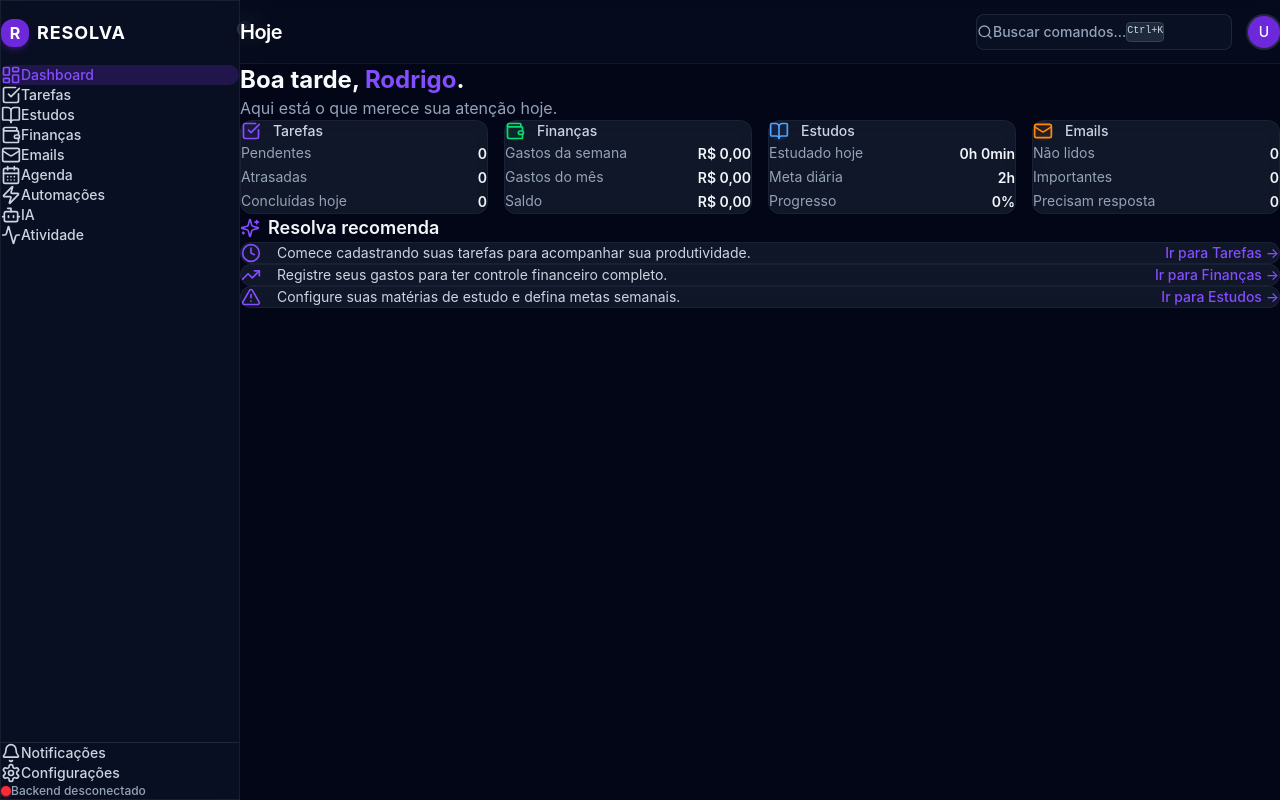
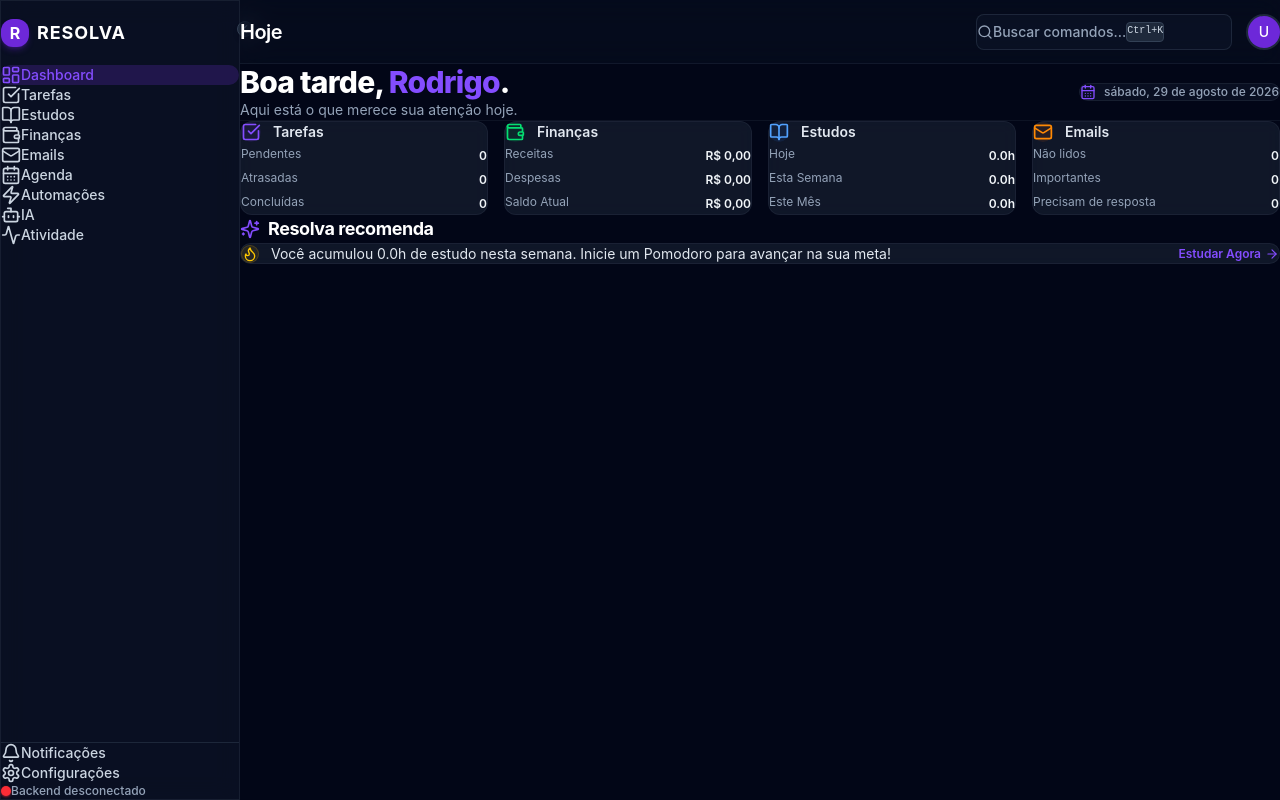
Before and after one commit to rodrgo07/Resolva, a React (Vite) app in the folder apps/desktop/: page / in a window 1280 px wide. Built offline with nearby package versions, Linux system fonts and the light colour scheme; no server answers.

Commit message:
feat: Fase 5 - Dashboard

```diff
--- a/apps/desktop/src/features/dashboard/page.tsx
+++ b/apps/desktop/src/features/dashboard/page.tsx
@@ -1,47 +1,89 @@
-import { getGreeting } from "@/lib/utils";
+import { useEffect, useState } from "react";
+import { getGreeting, formatCurrency } from "@/lib/utils";
 import { useAppStore } from "@/stores/app-store";
+import { api } from "@/lib/api-client";
 import {
   CheckSquare,
   Wallet,
   BookOpen,
   Mail,
   TrendingUp,
-  Clock,
   AlertTriangle,
   Sparkles,
+  CalendarDays,
+  Flame,
+  ArrowRight,
 } from "lucide-react";
+
+interface TasksSummary {
+  total: number;
+  pending: number;
+  completed: number;
+  overdue: number;
+}
+
+interface FinancesSummary {
+  total_income: number;
+  total_expense: number;
+  balance: number;
+}
+
+interface StudiesSummary {
+  hours_today: number;
+  hours_this_week: number;
+  hours_this_month: number;
+  by_subject?: unknown[];
+}
+
+interface EmailsSummary {
+  unread_count: number;
+  important_count: number;
+  needs_reply_count: number;
+}
 
 function SummaryCard({
   icon: Icon,
   title,
   children,
   color,
+  onClick,
 }: {
   icon: React.ElementType;
   title: string;
   children: React.ReactNode;
   color: string;
+  onClick?: () => void;
 }) {
   return (
-    <div className="glass-card p-5 hover:border-surface-600/30 transition-colors duration-200">
-      <div className="flex items-center gap-3 mb-4">
+    <div
+      onClick={onClick}
+      className="glass-card p-5 hover:border-surface-600/50 hover:bg-surface-900/80 transition-all duration-200 cursor-pointer flex flex-col justify-between group"
+    >
+      <div>
+        <div className="flex items-center justify-between mb-4">
+          <div className="flex items-center gap-3">
             <div className={`p-2 rounded-lg ${color}`}>
               <Icon className="w-5 h-5" />
             </div>
-        <h3 className="text-sm font-medium text-surface-300">{title}</h3>
+            <h3 className="text-sm font-semibold text-surface-200 group-hover:text-white transition-colors">{title}</h3>
+          </div>
+          <ArrowRight className="w-4 h-4 text-surface-500 opacity-0 group-hover:opacity-100 transition-opacity" />
         </div>
         <div className="space-y-2">{children}</div>
+      </div>
     </div>
   );
 }
 
-function StatLine({ label, value, sub }: { label: string; value: string | number; sub?: string }) {
+function StatLine({ label, value, sub, highlight }: { label: string; value: string | number; sub?: string; highlight?: boolean }) {
   return (
-    <div className="flex items-center justify-between">
-      <span className="text-sm text-surface-400">{label}</span>
+    <div className="flex items-center justify-between py-0.5">
+      <span className="text-xs text-surface-400">{label}</span>
       <div className="text-right">
-        <span className="text-sm font-semibold text-surface-100">{value}</span>
-        {sub && <span className="text-xs text-surface-500 ml-1">{sub}</span>}
+        <span className={`text-xs font-semibold ${highlight ? "text-red-400 font-bold" : "text-surface-100"}`}>
+          {value}
+        </span>
+        {sub && <span className="text-[10px] text-surface-500 ml-1">{sub}</span>}
       </div>
     </div>
   );
@@ -51,88 +93,157 @@ export function DashboardPage() {
   const { userName, setCurrentPage } = useAppStore();
   const { greeting } = getGreeting();
 
+  const [tasksSummary, setTasksSummary] = useState<TasksSummary>({ total: 0, pending: 0, completed: 0, overdue: 0 });
+  const [financesSummary, setFinancesSummary] = useState<FinancesSummary>({ total_income: 0, total_expense: 0, balance: 0 });
+  const [studiesSummary, setStudiesSummary] = useState<StudiesSummary>({ hours_today: 0, hours_this_week: 0, hours_this_month: 0 });
+  const [emailsSummary, setEmailsSummary] = useState<EmailsSummary>({ unread_count: 0, important_count: 0, needs_reply_count: 0 });
+
+  useEffect(() => {
+    async function loadDashboardData() {
+      try {
+        const [tasks, finances, studies, emails] = await Promise.allSettled([
+          api.get<TasksSummary>("/api/tasks/summary"),
+          api.get<FinancesSummary>("/api/finances/summary"),
+          api.get<StudiesSummary>("/api/studies/summary"),
+          api.get<EmailsSummary>("/api/emails/summary"),
+        ]);
+
+        if (tasks.status === "fulfilled") setTasksSummary(tasks.value);
+        if (finances.status === "fulfilled") setFinancesSummary(finances.value);
+        if (studies.status === "fulfilled") setStudiesSummary(studies.value);
+        if (emails.status === "fulfilled") setEmailsSummary(emails.value);
+      } catch (err) {
+        console.error("Erro ao carregar dados do dashboard:", err);
+      }
+    }
+
+    loadDashboardData();
+  }, []);
+
   return (
     <div className="space-y-8 animate-fade-in">
-      {/* Greeting */}
+      {/* Greeting Header */}
+      <div className="flex flex-col sm:flex-row sm:items-center sm:justify-between gap-4 border-b border-surface-800/40 pb-6">
         <div>
-        <h1 className="text-2xl font-bold text-surface-50">
+          <h1 className="text-3xl font-extrabold text-white tracking-tight">
             {greeting}, <span className="text-accent-400">{userName}</span>.
           </h1>
-        <p className="text-surface-400 mt-1">
+          <p className="text-surface-400 mt-1 text-sm">
             Aqui está o que merece sua atenção hoje.
           </p>
         </div>
+        <div className="flex items-center gap-2 text-xs font-medium text-surface-400 glass px-3 py-1.5 rounded-lg border border-surface-700/50 self-start sm:self-auto">
+          <CalendarDays className="w-4 h-4 text-accent-400" />
+          <span>{new Intl.DateTimeFormat("pt-BR", { dateStyle: "full" }).format(new Date())}</span>
+        </div>
+      </div>
 
-      {/* Summary Cards */}
-      <div className="grid grid-cols-1 md:grid-cols-2 xl:grid-cols-4 gap-4">
+      {/* Summary Cards Grid */}
+      <div className="grid grid-cols-1 sm:grid-cols-2 xl:grid-cols-4 gap-4">
         <SummaryCard
           icon={CheckSquare}
           title="Tarefas"
           color="bg-accent-500/10 text-accent-400"
+          onClick={() => setCurrentPage("tasks")}
         >
-          <StatLine label="Pendentes" value={0} />
-          <StatLine label="Atrasadas" value={0} />
-          <StatLine label="Concluídas hoje" value={0} />
+          <StatLine label="Pendentes" value={tasksSummary.pending} />
+          <StatLine label="Atrasadas" value={tasksSummary.overdue} highlight={tasksSummary.overdue > 0} />
+          <StatLine label="Concluídas" value={tasksSummary.completed} />
         </SummaryCard>
 
         <SummaryCard
           icon={Wallet}
           title="Finanças"
           color="bg-green-500/10 text-green-400"
+          onClick={() => setCurrentPage("finances")}
         >
-          <StatLine label="Gastos da semana" value="R$ 0,00" />
-          <StatLine label="Gastos do mês" value="R$ 0,00" />
-          <StatLine label="Saldo" value="R$ 0,00" />
+          <StatLine label="Receitas" value={formatCurrency(financesSummary.total_income)} />
+          <StatLine label="Despesas" value={formatCurrency(financesSummary.total_expense)} />
+          <StatLine label="Saldo Atual" value={formatCurrency(financesSummary.balance)} />
         </SummaryCard>
 
         <SummaryCard
           icon={BookOpen}
           title="Estudos"
           color="bg-blue-500/10 text-blue-400"
+          onClick={() => setCurrentPage("studies")}
         >
-          <StatLine label="Estudado hoje" value="0h 0min" />
-          <StatLine label="Meta diária" value="2h" />
-          <StatLine label="Progresso" value="0%" />
+          <StatLine label="Hoje" value={`${studiesSummary.hours_today.toFixed(1)}h`} />
+          <StatLine label="Esta Semana" value={`${studiesSummary.hours_this_week.toFixed(1)}h`} />
+          <StatLine label="Este Mês" value={`${studiesSummary.hours_this_month.toFixed(1)}h`} />
         </SummaryCard>
 
         <SummaryCard
           icon={Mail}
           title="Emails"
           color="bg-orange-500/10 text-orange-400"
+          onClick={() => setCurrentPage("emails")}
         >
-          <StatLine label="Não lidos" value={0} />
-          <StatLine label="Importantes" value={0} />
-          <StatLine label="Precisam resposta" value={0} />
+          <StatLine label="Não lidos" value={emailsSummary.unread_count} />
+          <StatLine label="Importantes" value={emailsSummary.important_count} />
+          <StatLine label="Precisam de resposta" value={emailsSummary.needs_reply_count} highlight={emailsSummary.needs_reply_count > 0} />
         </SummaryCard>
       </div>
 
-      {/* Resolva Recomenda */}
+      {/* Resolva Recomenda — Recomendações Dinâmicas */}
       <div>
         <div className="flex items-center gap-2 mb-4">
           <Sparkles className="w-5 h-5 text-accent-400" />
-          <h2 className="text-lg font-semibold text-surface-100">
+          <h2 className="text-lg font-bold text-white tracking-tight">
             Resolva recomenda
           </h2>
         </div>
+
         <div className="space-y-3">
+          {tasksSummary.overdue > 0 && (
             <RecommendationCard
-            icon={Clock}
-            message="Comece cadastrando suas tarefas para acompanhar sua produtividade."
-            action="Ir para Tarefas"
+              icon={AlertTriangle}
+              color="text-red-400 bg-red-500/10 border-red-500/20"
+              message={`Você possui ${tasksSummary.overdue} tarefa(s) com prazo atrasado que exigem atenção imediata.`}
+              action="Ver Tarefas Atrasadas"
               onClick={() => setCurrentPage("tasks")}
             />
+          )}
+
+          {tasksSummary.pending > 0 && tasksSummary.overdue === 0 && (
+            <RecommendationCard
+              icon={CheckSquare}
+              color="text-accent-400 bg-accent-500/10 border-accent-500/20"
+              message={`Você tem ${tasksSummary.pending} tarefa(s) pendentes para concluir hoje.`}
+              action="Ver Tarefas"
+              onClick={() => setCurrentPage("tasks")}
+            />
+          )}
+
+          {studiesSummary.hours_this_week < 5 && (
+            <RecommendationCard
+              icon={Flame}
+              color="text-yellow-400 bg-yellow-500/10 border-yellow-500/20"
+              message={`Você acumulou ${studiesSummary.hours_this_week.toFixed(1)}h de estudo nesta semana. Inicie um Pomodoro para avançar na sua meta!`}
+              action="Estudar Agora"
+              onClick={() => setCurrentPage("studies")}
+            />
+          )}
+
+          {financesSummary.total_expense > 0 && (
             <RecommendationCard
               icon={TrendingUp}
-            message="Registre seus gastos para ter controle financeiro completo."
-            action="Ir para Finanças"
+              color="text-green-400 bg-green-500/10 border-green-500/20"
+              message={`Seu saldo atual é de ${formatCurrency(financesSummary.balance)}. Mantenha o acompanhamento dos orçamentos mensais.`}
+              action="Ver Finanças"
               onClick={() => setCurrentPage("finances")}
             />
+          )}
+
+          {emailsSummary.needs_reply_count > 0 && (
             <RecommendationCard
-            icon={AlertTriangle}
-            message="Configure suas matérias de estudo e defina metas semanais."
-            action="Ir para Estudos"
-            onClick={() => setCurrentPage("studies")}
+              icon={Mail}
+              color="text-orange-400 bg-orange-500/10 border-orange-500/20"
+              message={`Existem ${emailsSummary.needs_reply_count} email(s) classificados como prioritários aguardando resposta.`}
+              action="Revisar Emails"
+              onClick={() => setCurrentPage("emails")}
             />
+          )}
         </div>
       </div>
     </div>
@@ -144,21 +255,28 @@ function RecommendationCard({
   message,
   action,
   onClick,
+  color = "text-accent-400 bg-accent-500/10 border-accent-500/20",
 }: {
   icon: React.ElementType;
   message: string;
   action: string;
   onClick: () => void;
+  color?: string;
 }) {
   return (
-    <div className="glass-card p-4 flex items-center gap-4 hover:border-accent-500/20 transition-colors duration-200">
-      <Icon className="w-5 h-5 text-accent-400 shrink-0" />
-      <p className="text-sm text-surface-300 flex-1">{message}</p>
+    <div className="glass-card p-4 flex flex-col sm:flex-row sm:items-center justify-between gap-3 hover:border-surface-600 transition-colors duration-200">
+      <div className="flex items-center gap-3">
+        <div className={`p-2 rounded-lg shrink-0 border ${color}`}>
+          <Icon className="w-4 h-4" />
+        </div>
+        <p className="text-sm text-surface-200 leading-snug">{message}</p>
+      </div>
       <button
         onClick={onClick}
-        className="text-sm text-accent-400 hover:text-accent-300 font-medium whitespace-nowrap transition-colors"
+        className="text-xs font-semibold text-accent-400 hover:text-accent-300 transition-colors whitespace-nowrap self-end sm:self-center cursor-pointer flex items-center gap-1"
       >
-        {action} →
+        <span>{action}</span>
+        <ArrowRight className="w-3.5 h-3.5" />
       </button>
     </div>
   );
```
Lines whose indentation alone changed are shown as unchanged.
